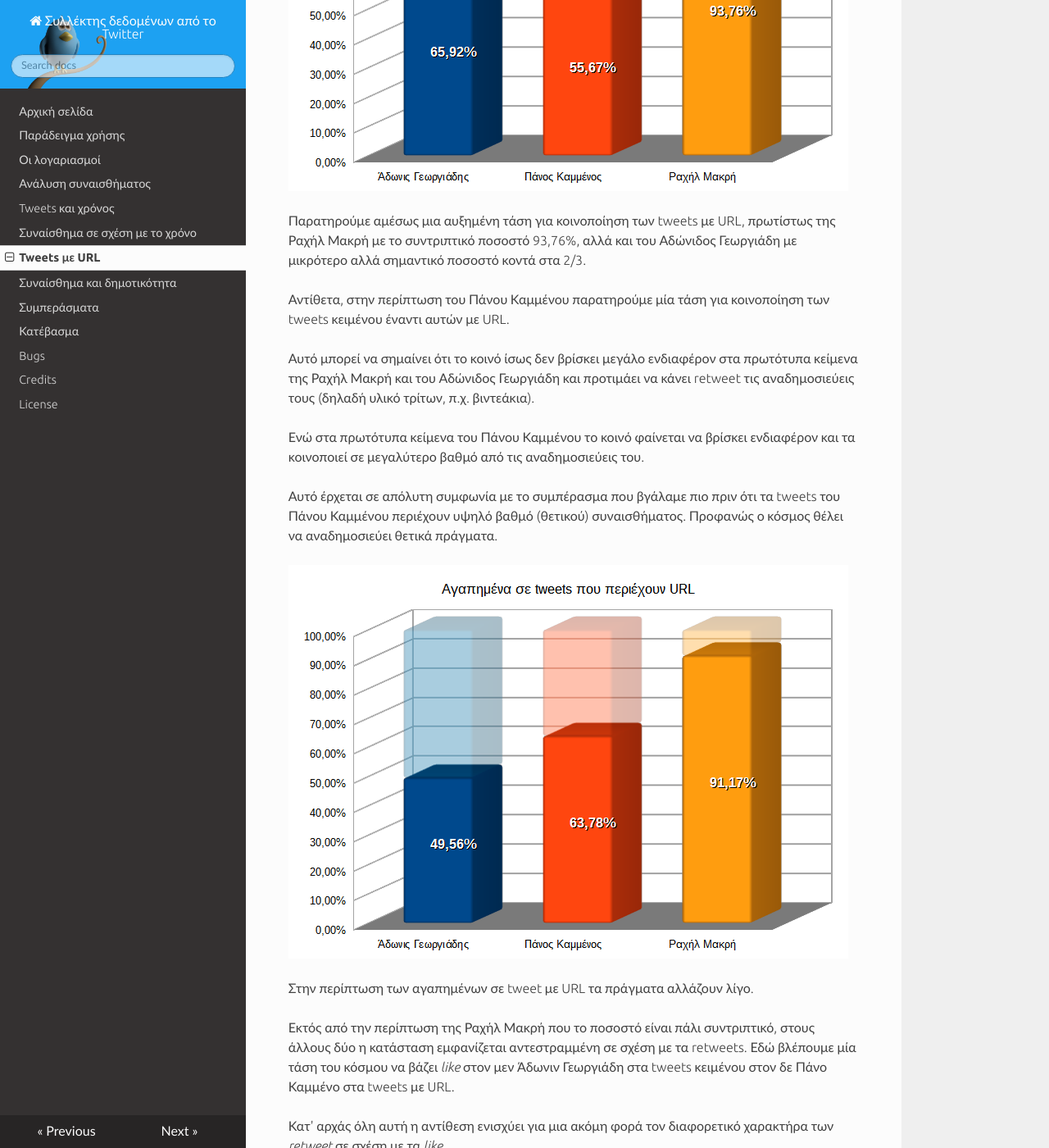
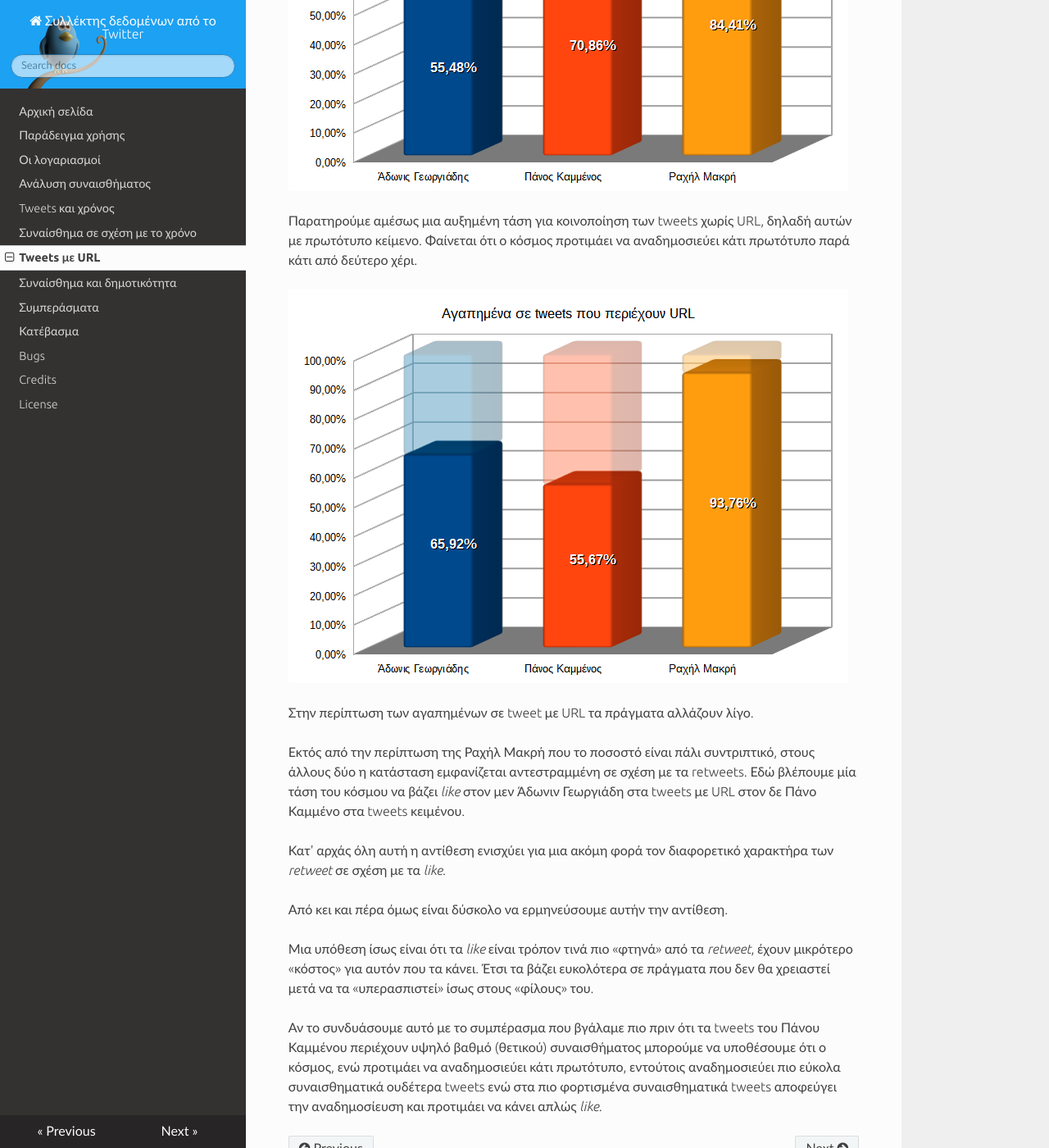
Before and after one commit to Protonotarios/get-tweets, an MkDocs documentation site: the page built from docs/Παράδειγμα/Tweets-με-URL.md, in a window 1280 px wide and 1400 px high, scrolled down 1756 px. Shown: the whole window at 82% size. Built offline with MkDocs 1.6.1, drawn with Linux system fonts in a browser that asks for light colours; nearby versions of some CDN libraries; old or Windows-style settings are respelled for this version of MkDocs; some of the changed text lies outside the part shown.

Commit message:
Διορθώσεις

```diff
--- a/docs/Παράδειγμα/Tweets-με-URL.md
+++ b/docs/Παράδειγμα/Tweets-με-URL.md
@@ -43,23 +43,9 @@ contains_url = 1 if 'http' in tweet_text else 0
 
 ![διάγραμμα](retweets-με-url.png)
 
-Παρατηρούμε αμέσως μια αυξημένη τάση για κοινοποίηση των tweets με URL,
-πρωτίστως της Ραχήλ Μακρή με το συντριπτικό ποσοστό 93,76%, αλλά και του
-Αδώνιδος Γεωργιάδη με μικρότερο αλλά σημαντικό ποσοστό κοντά στα 2/3.
-
-Αντίθετα, στην περίπτωση του Πάνου Καμμένου παρατηρούμε μία τάση για κοινοποίηση
-των tweets κειμένου έναντι αυτών με URL.
-
-Αυτό μπορεί να σημαίνει ότι το κοινό ίσως δεν βρίσκει μεγάλο ενδιαφέρον στα
-πρωτότυπα κείμενα της Ραχήλ Μακρή και του Αδώνιδος Γεωργιάδη και προτιμάει
-να κάνει retweet τις αναδημοσιεύεις τους (δηλαδή υλικό τρίτων, π.χ. βιντεάκια).
-
-Ενώ στα πρωτότυπα κείμενα του Πάνου Καμμένου το κοινό φαίνεται να βρίσκει
-ενδιαφέρον και τα κοινοποιεί σε μεγαλύτερο βαθμό από τις αναδημοσιεύεις του.
-
-Αυτό έρχεται σε απόλυτη συμφωνία με το συμπέρασμα που βγάλαμε πιο πριν ότι
-τα tweets του Πάνου Καμμένου περιέχουν υψηλό βαθμό (θετικού) συναισθήματος.
-Προφανώς ο κόσμος θέλει να αναδημοσιεύει θετικά πράγματα.
+Παρατηρούμε αμέσως μια αυξημένη τάση για κοινοποίηση των tweets χωρίς URL,
+δηλαδή αυτών με πρωτότυπο κείμενο. Φαίνεται ότι ο κόσμος προτιμάει
+να αναδημοσιεύει κάτι πρωτότυπο παρά κάτι από δεύτερο χέρι.
 
 ![διάγραμμα](αγαπημένα-με-url.png)
 
@@ -68,7 +54,7 @@ contains_url = 1 if 'http' in tweet_text else 0
 Εκτός από την περίπτωση της Ραχήλ Μακρή που το ποσοστό είναι πάλι συντριπτικό,
 στους άλλους δύο η κατάσταση εμφανίζεται αντεστραμμένη σε σχέση με τα retweets.
 Εδώ βλέπουμε μία τάση του κόσμου να βάζει *like* στον μεν Άδωνιν Γεωργιάδη στα
-tweets κειμένου στον δε Πάνο Καμμένο στα tweets με URL.
+tweets με URL στον δε Πάνο Καμμένο στα tweets κειμένου.
 
 Κατ' αρχάς όλη αυτή η αντίθεση ενισχύει για μια ακόμη φορά τον διαφορετικό
 χαρακτήρα των *retweet* σε σχέση με τα *like*.
@@ -77,10 +63,12 @@ tweets κειμένου στον δε Πάνο Καμμένο στα tweets με
 
 Μια υπόθεση ίσως είναι ότι τα *like* είναι τρόπον τινά πιο «φτηνά» από τα
 *retweet*, έχουν μικρότερο «κόστος» για αυτόν που τα κάνει. Έτσι τα βάζει
-ευκολότερα σε λιγότερο σημαντικά πράγματα που δεν θα χρειαστεί μετά να τα
+ευκολότερα σε πράγματα που δεν θα χρειαστεί μετά να τα
 «υπερασπιστεί» ίσως στους «φίλους» του.
 
-Συνοψίζοντας, το κοινό βαθμολογεί θετικά (*like*) τα πρωτότυπα κείμενα του
-Αδώνιδος Γεωργιάδη αλλά αναδημοσιεύει (*retweet*) τα μη πρωτότυπα αυτού ενώ
-στην περίπτωση του Πάνου Καμμένου το κοινό αναδημοσιεύει τα πρωτότυπά του κείμενα
-ενώ βαθμολογεί θετικά τα μη πρωτότυπά του.
+Αν το συνδυάσουμε αυτό με το συμπέρασμα που βγάλαμε πιο πριν ότι
+τα tweets του Πάνου Καμμένου περιέχουν υψηλό βαθμό (θετικού) συναισθήματος
+μπορούμε να υποθέσουμε ότι ο κόσμος, ενώ προτιμάει να αναδημοσιεύει κάτι πρωτότυπο,
+εντούτοις αναδημοσιεύει πιο εύκολα συναισθηματικά ουδέτερα tweets ενώ στα πιο
+φορτισμένα συναισθηματικά tweets αποφεύγει την αναδημοσίευση και προτιμάει να
+κάνει απλώς *like*.
```
Also changed, not shown: other parts of docs/Παράδειγμα/Tweets-με-URL.md (+3 -3 lines), docs/Παράδειγμα/retweets-με-url.png, docs/Παράδειγμα/tweets-με-url.png, docs/Παράδειγμα/αγαπημένα-με-url.png, 1 other file.
